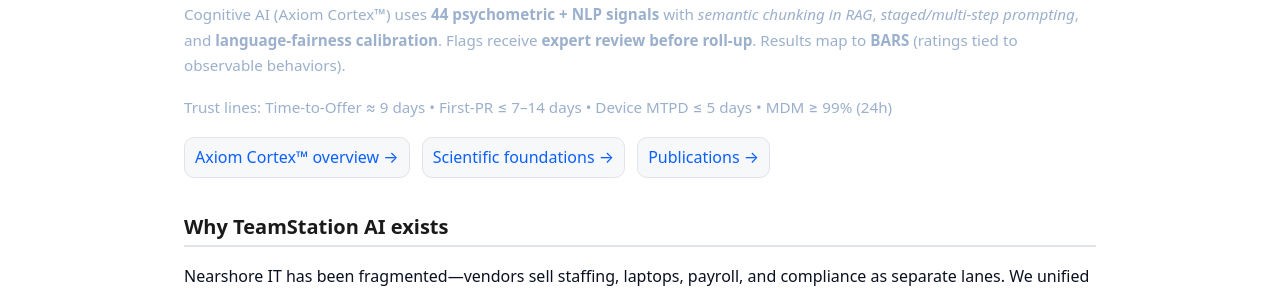
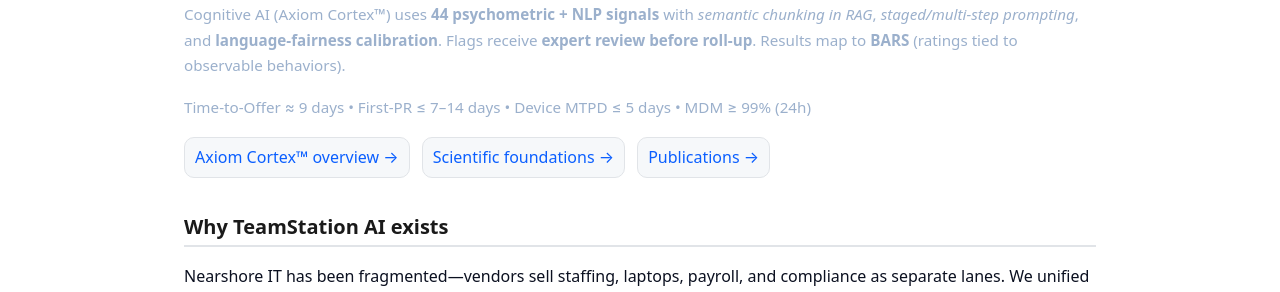
Before and after one commit to TeamStation-AI/docs, a Jekyll site: the page index.html, which Jekyll copies as it is, in a window 1280 px wide and 900 px high. Shown: the part 285-577 px from the top of the window. Built offline with Jekyll 4.4.1, drawn with Linux system fonts in a browser that asks for light colours.

Commit message:
Remove 'Trust lines:' from paragraph in index.html

```diff
--- a/index.html
+++ b/index.html
@@ -137,7 +137,7 @@
         <strong>language-fairness calibration</strong>. Flags receive <strong>expert review before roll-up</strong>.
         Results map to <strong>BARS</strong> (ratings tied to observable behaviors).
       </p>
-      <p class="small">Trust lines: Time-to-Offer ≈ 9 days • First-PR ≤ 7–14 days • Device MTPD ≤ 5 days • MDM ≥ 99% (24h)</p>
+      <p class="small">Time-to-Offer ≈ 9 days • First-PR ≤ 7–14 days • Device MTPD ≤ 5 days • MDM ≥ 99% (24h)</p>
       <div aria-label="Quick links">
         <span class="pill"><a href="/axiom-cortex/">Axiom Cortex™ overview →</a></span>
         <span class="pill"><a href="/axiom-cortex/scientific-foundations/">Scientific foundations →</a></span>
```
